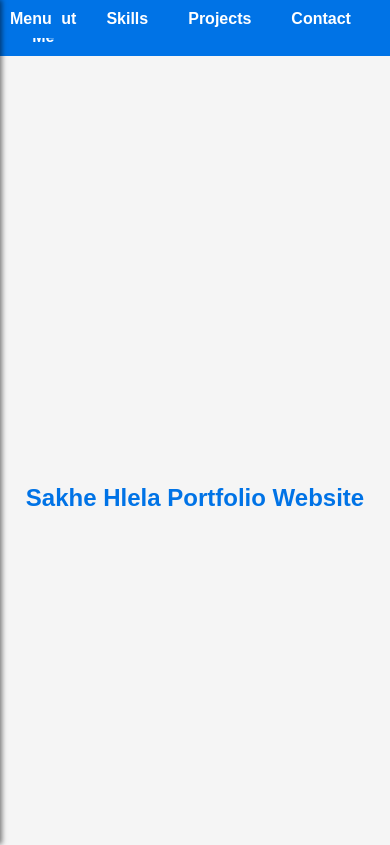
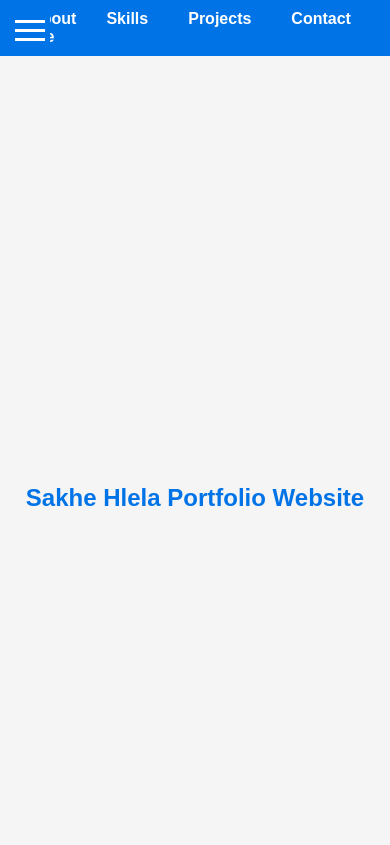
Before and after one commit to sakhehlela/Personal_Portfolio, a website: page index.html in a window 390 px wide. Shown: the top 845 px of the page. Drawn offline with Linux system fonts and the light colour scheme.

Commit message:
fixed test cases accordingly.

```diff
--- a/index.html
+++ b/index.html
@@ -10,7 +10,11 @@
 
 <body>
     <header>
-        <div class="sidebar-toggle">Menu</div>
+        <div class="menu-toggle" aria-label="Toggle Menu">
+            <span class="bar"></span>
+            <span class="bar"></span>
+            <span class="bar"></span>
+        </div>
         <div class="sidebar">
             <ul>
                 <li><a href="#home">Home</a></li>
@@ -57,7 +61,7 @@
 
         <section id="projects">
             <h2>Projects</h2>
-            <p>I don't have projects to showcase yet.</p>
+            <p>Projects section is under development.</p>
         </section>
 
         <section id="contact">
--- a/scripts/scripts.js
+++ b/scripts/scripts.js
@@ -1,8 +1,8 @@
 document.addEventListener("DOMContentLoaded", function () {
   const toggleButton = document.querySelector(".menu-toggle");
-  const navMenu = document.querySelector("nav ul");
+  const sidebar = document.querySelector(".sidebar");
 
   toggleButton.addEventListener("click", function () {
-      navMenu.style.display = navMenu.style.display === "flex" ? "none" : "flex";
+      sidebar.classList.toggle("sidebar-open");
   });
 });
--- a/styles/styles.css
+++ b/styles/styles.css
@@ -23,6 +23,7 @@ header, footer {
     color: white;
     padding: 10px 20px;
     text-align: center;
+    position: relative;
 }
 
 nav ul {
@@ -108,18 +109,42 @@ h1, h2 {
     color: #ffcc00;
 }
 
-.sidebar-toggle {
-    display: block;
+/* Menu Toggle Styles */
+.menu-toggle {
+    display: none; /* Hide menu toggle by default */
+    flex-direction: column;
+    justify-content: center;
+    align-items: center;
+    width: 40px;
+    height: 40px;
+    cursor: pointer;
     background-color: #0073e6;
     color: white;
-    padding: 10px;
-    cursor: pointer;
-    text-align: center;
-    font-weight: bold;
+    border: none;
+    font-size: 18px;
     position: fixed;
-    top: 0;
-    left: 0;
+    top: 10px;
+    left: 10px;
     z-index: 1000;
+}
+
+.menu-toggle .bar {
+    width: 30px;
+    height: 3px;
+    background-color: white;
+    margin: 3px 0;
+    transition: 0.3s;
+}
+
+/* Responsive design */
+@media (max-width: 768px) {
+    .sidebar {
+        width: 200px; /* Adjust width for smaller screens */
+    }
+
+    .menu-toggle {
+        display: flex; /* Show menu toggle for small screens */
+    }
 }
 
 body.sidebar-open .sidebar {
```
